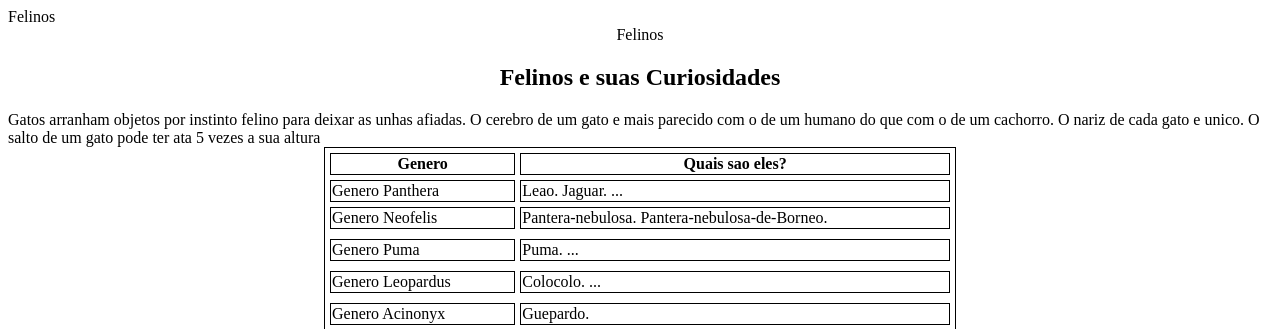
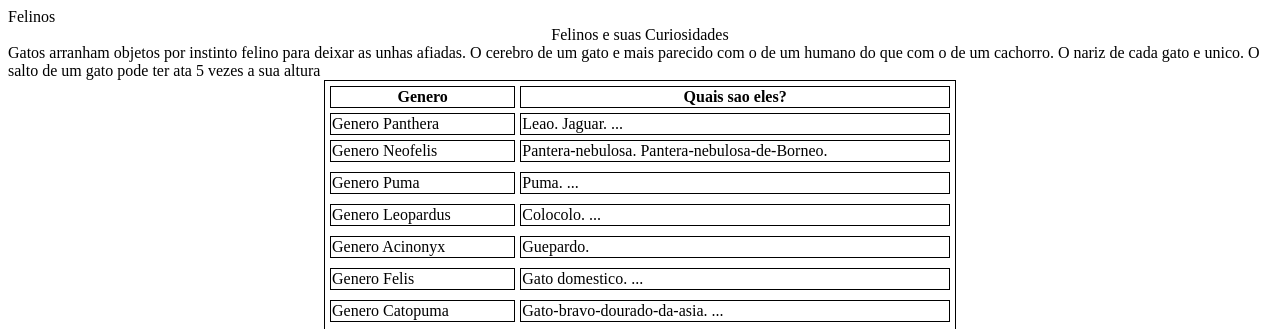
Before and after one commit to XexeBalaTensa/Framengo, a plain HTML site: page gatos.html in a window 1280 px wide. Shown: the top 329 px of the page. Drawn offline with Linux system fonts and the light colour scheme.

Commit message:
Update gatos.html

```diff
--- a/gatos.html
+++ b/gatos.html
@@ -11,15 +11,15 @@
 
     <center>
 
-    <tilte>Felinos</tilte>
+    <tilte>Felinos e suas Curiosidades</tilte>
 
-    <h2>
-    Felinos e suas Curiosidades
+
+
 
 </head>
     </center>
 
-    </h2>
+
     <body>
 
 
```
